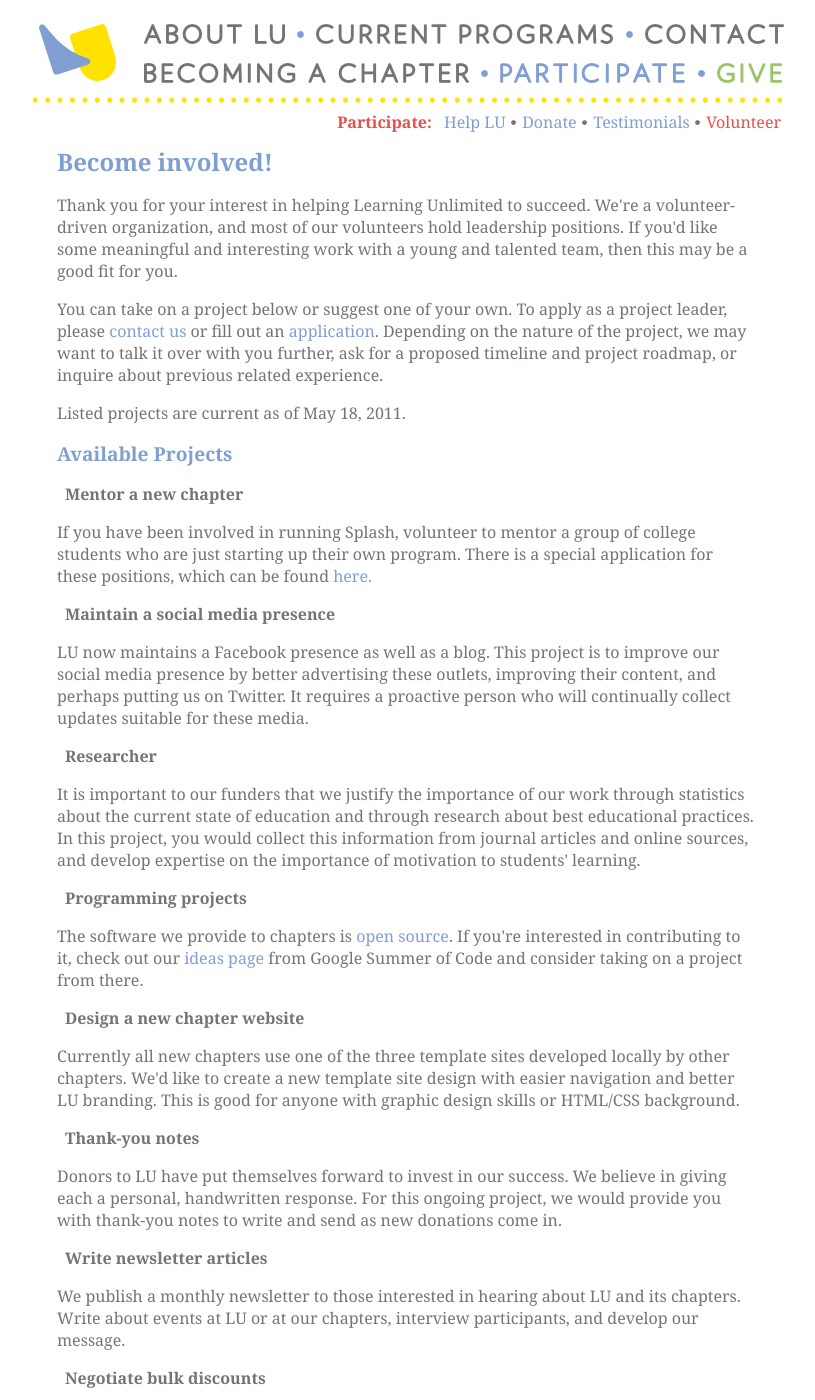
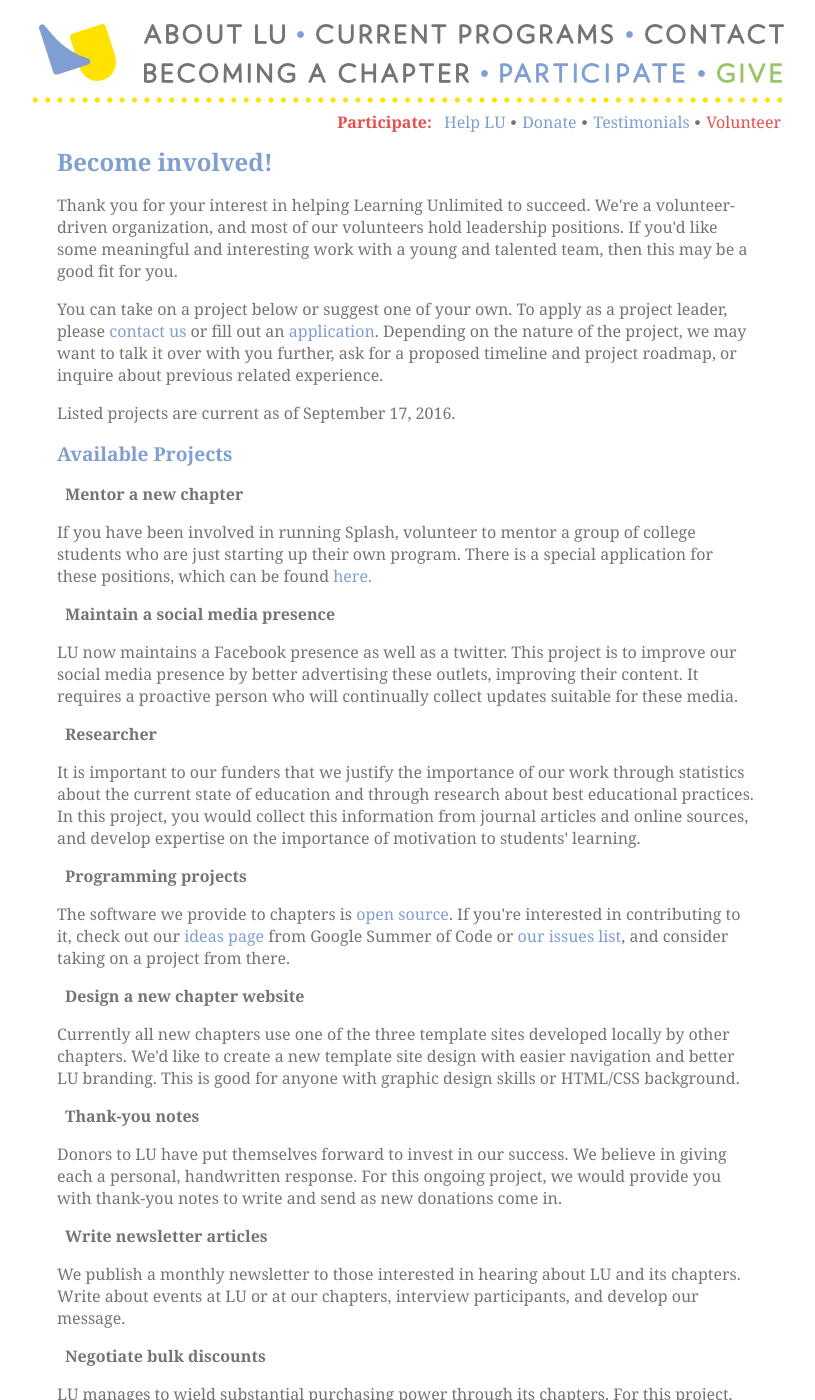
Before and after one commit to learning-unlimited/learning-unlimited.github.io, a Jekyll site: the page built from _participate/volunteer.html, in a window 1280 px wide and 1400 px high. Shown: the whole window, without its empty margins (225-1040 px from the left). Built offline with Jekyll 4.4.1, drawn with Linux system fonts in a browser that asks for light colours; some of the changed text lies outside the part shown.

Commit message:
Updated Volunteer Tasks to be a bit more reflective

```diff
--- a/_participate/volunteer.html
+++ b/_participate/volunteer.html
@@ -12,7 +12,7 @@
 
 <p>You can take on a project below or suggest one of your own.  To apply as a project leader, please <a href="/contact">contact us</a> or fill out an <a href="/participate/volunteer_form">    application</a>.  Depending on the nature of the project, we may want to talk it over with you further, ask for a proposed timeline and project roadmap, or inquire about previous related experience.</p>
 
-<p>Listed projects are current as of May 18, 2011.</p>
+<p>Listed projects are current as of September 17, 2016.</p>
 
 <h2>Available Projects</h2>
 
@@ -23,7 +23,7 @@
 
 <h3>Maintain a social media presence</h3>
 
-<p>LU now maintains a Facebook presence as well as a blog.  This project is to improve our social media presence by better advertising these outlets, improving their content, and perhaps putting us on Twitter.  It requires a proactive person who will continually collect updates suitable for these media.</p>
+<p>LU now maintains a Facebook presence as well as a twitter.  This project is to improve our social media presence by better advertising these outlets, improving their content.  It requires a proactive person who will continually collect updates suitable for these media.</p>
 
 
 <!--
@@ -38,7 +38,7 @@
 
 <h3>Programming projects</h3>
 
-<p>The software we provide to chapters is <a href="http://code.learningu.org">open source</a>.  If you're interested in contributing to it, check out our <a href="http://wiki.learningu.org/GSOC_Ideas">ideas page</a> from Google Summer of Code and consider taking on a project from there.</p>
+<p>The software we provide to chapters is <a href="https://github.com/learning-unlimited/ESP-Website">open source</a>.  If you're interested in contributing to it, check out our <a href="http://wiki.learningu.org/GSOC_Ideas">ideas page</a> from Google Summer of Code or <a href="https://github.com/learning-unlimited/ESP-Website/issues">our issues list</a>,  and consider taking on a project from there.</p>
 
 <h3>Design a new chapter website</h3>
 
@@ -67,10 +67,6 @@
 <h3>Help write our annual report</h3>
 
 <p>Each year, we compile an update on all of LU's successes and challenges.  The report gets wide distribution to funders, at our programs, and as an introduction to the organization.  If you have experience in communications or copywriting, we would benefit from your expertise.</p>
-
-<h3>Write a prospectus</h3>
-
-<p>In five years, LU will be sustainable from chapter revenue and hence will not rely on grants and donations.  To achieve this goal, we must receive sufficient funding during those five years.  The prospectus will present LU from the perspective of an investor seeking a high social return.</p>
 
 <h3>Develop chapter surveys</h3>
 
```
